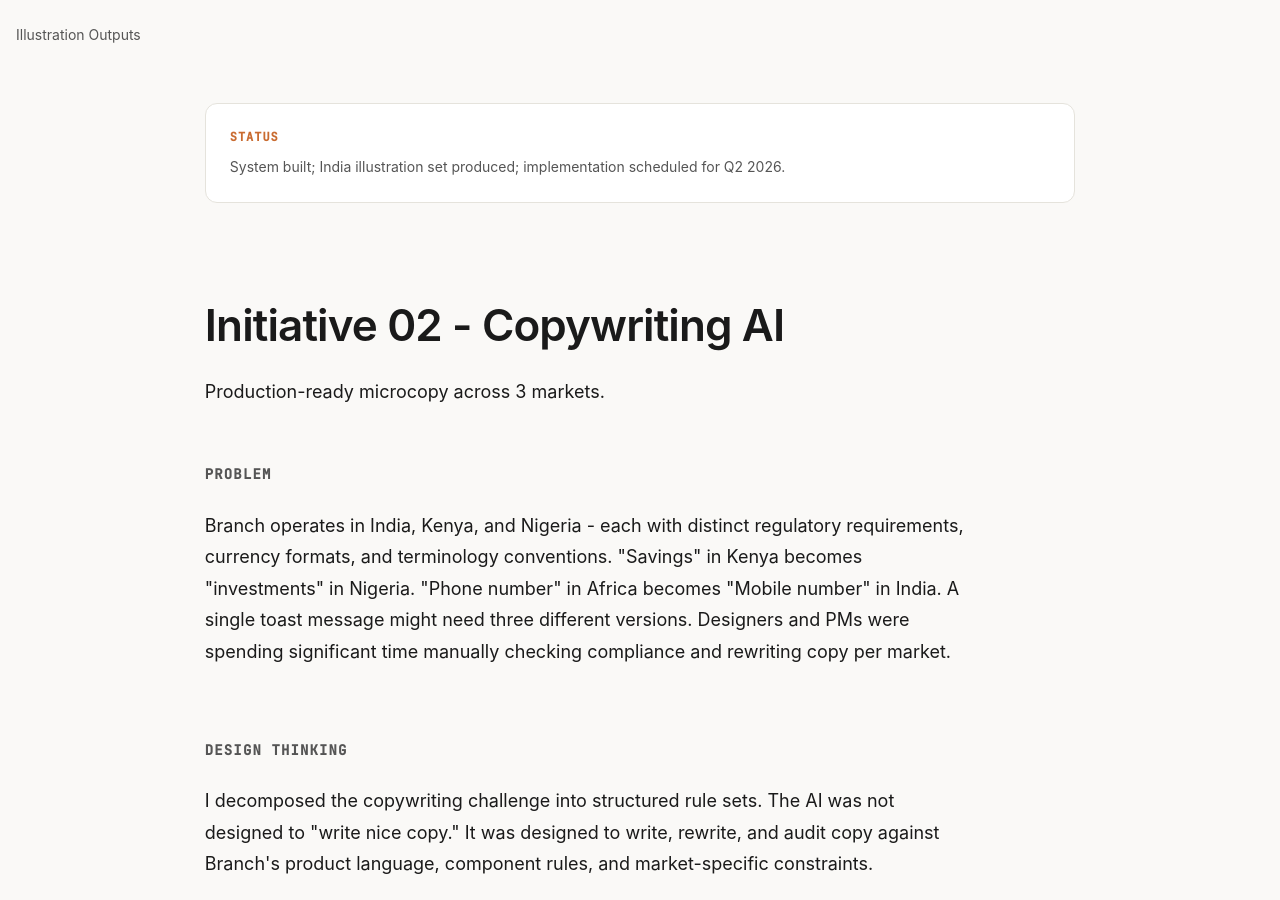
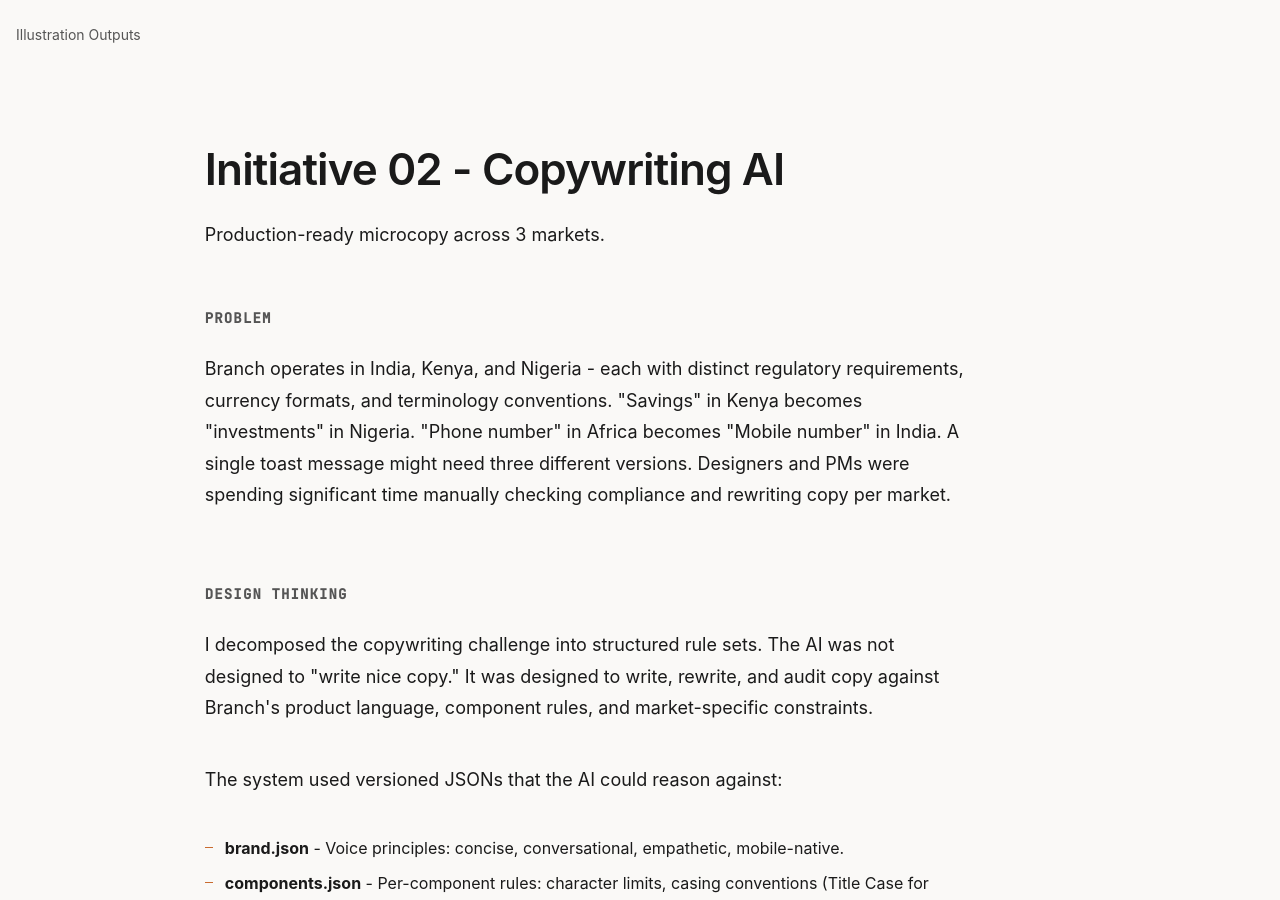
Before and after one commit to theenactorist/lums-portfolio, a Next.js app: page /work/branch-ai in a window 1280 px wide. Shown: the part 8866-9766 px from the top of the page. Built offline with nearby package versions, Linux system fonts and the light colour scheme; a web font is replaced by a local one.

Commit message:
fix: remove Status from Illustration AI section

```diff
--- a/app/work/branch-ai/page.js
+++ b/app/work/branch-ai/page.js
@@ -427,10 +427,7 @@ export default function BranchAICaseStudy() {
                 </div>
               </div>
 
-              <div className="cs-status-card">
-                <span className="cs-status-card__label">Status</span>
-                <p>System built; India illustration set produced; implementation scheduled for Q2 2026.</p>
-              </div>
+
             </motion.div>
           </div>
         </section>
```
